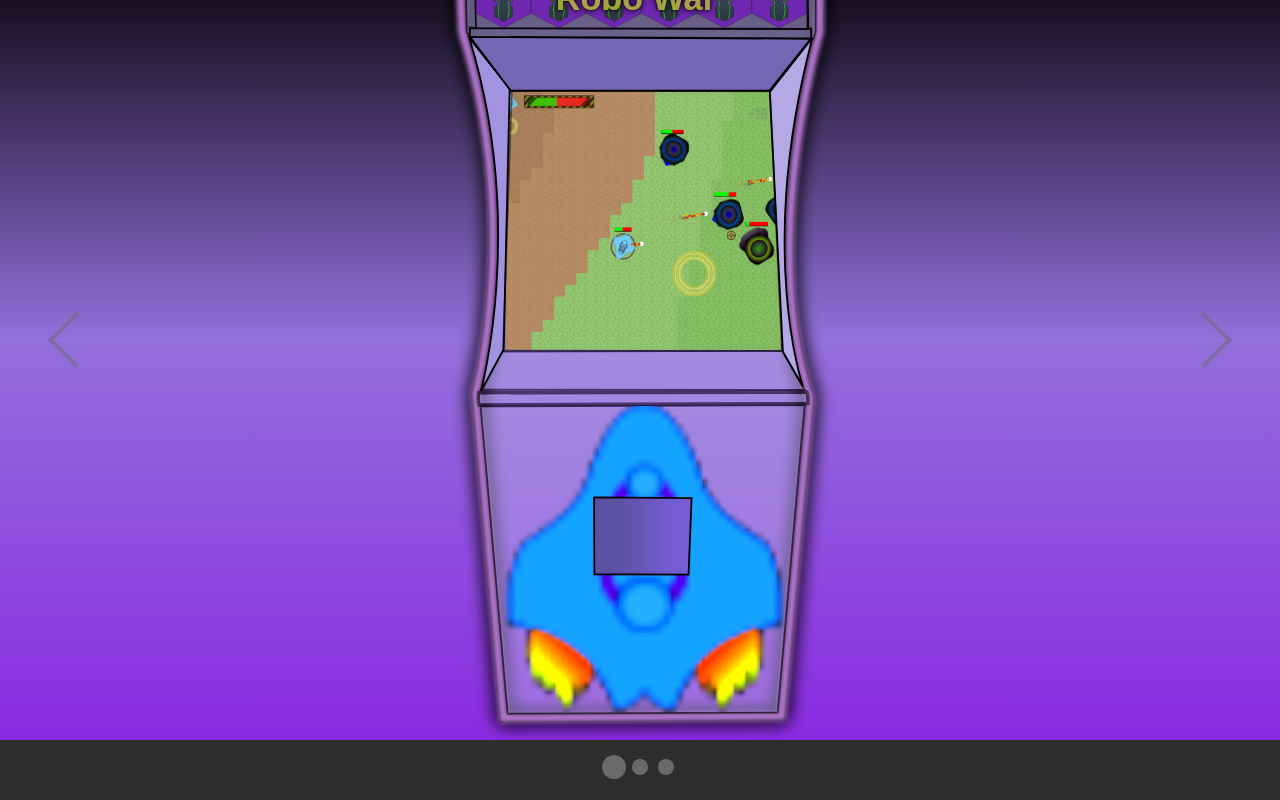
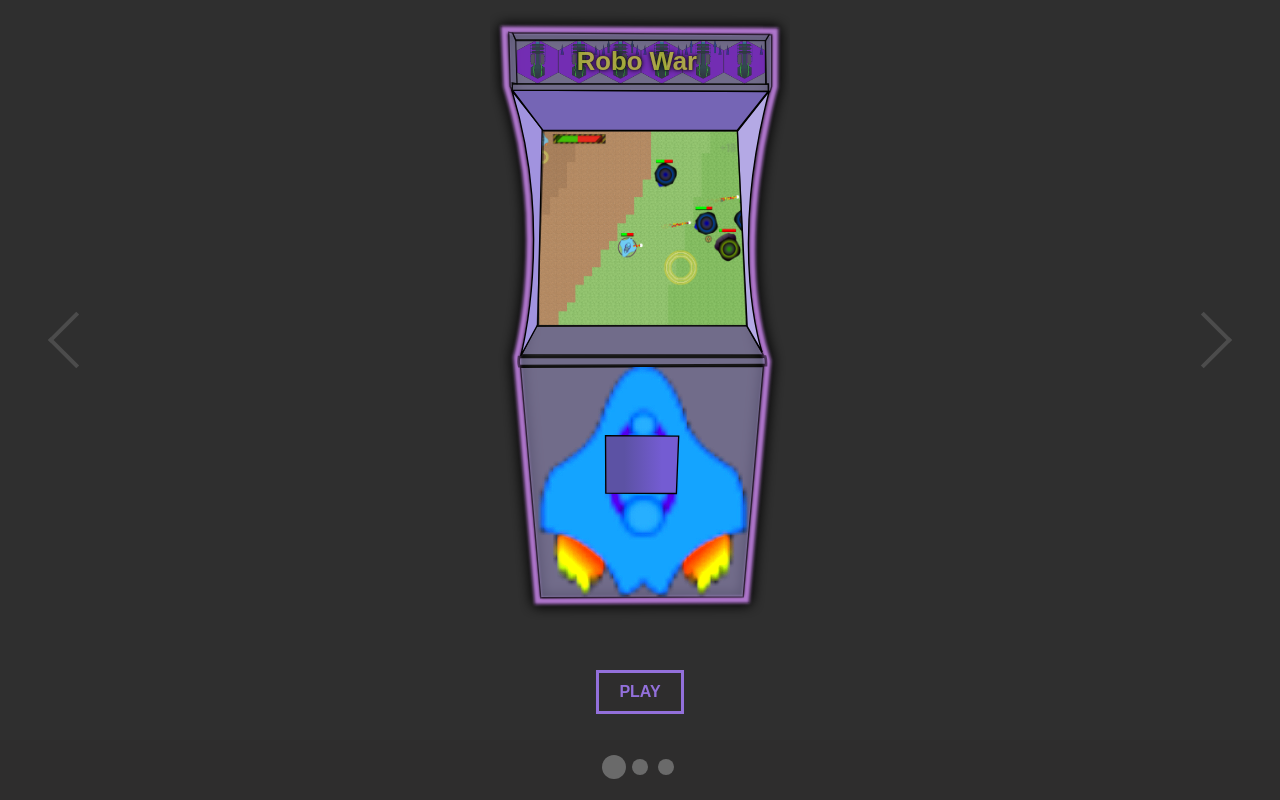
Before and after one commit to Jaxsbr/GameArcade, a React (Create React App) app: page / in a window 1280 px wide. Built offline with nearby package versions, Linux system fonts and the light colour scheme.

Commit message:
smaller arcade machine and play button

```diff
--- a/src/App.css
+++ b/src/App.css
@@ -9,3 +9,25 @@
   z-index: 0;
   text-align: 'center';
 }
+
+.arcade-machine-game-url {
+  text-align: center;
+}
+
+.arcade-machine-game-url a {
+  text-decoration: none;
+  color: #9370DB;
+  font-family: Arial, sans-serif;
+  font-weight: bold;
+  text-transform: uppercase;
+  display: inline-block;
+  border: 3px solid #9370DB;
+  padding: 10px 20px;
+  background-color: #2e2d2d;
+  transition: all 0.3s ease;
+} .arcade-machine-game-url a:hover {
+    border: 3px solid #8A2BE2;
+    background-color: #111;
+    color: #8A2BE2;
+    transform: translateY(-2px);
+}
--- a/src/ArcadeMachineSlider.tsx
+++ b/src/ArcadeMachineSlider.tsx
@@ -12,9 +12,16 @@ const ArcadeMachineSlider: FunctionComponent = () => {
       animation='cubeAnimation'
       className='arcade-machine'>
       {arcadeMachines.map((arcadeMachine, index) => (
-          <div key={index} className='arcade-machine-container' style={{ background: arcadeMachine.background}}>
+        <>
+          {/* <div key={index} className='arcade-machine-container' style={{ background: arcadeMachine.background}}> */}
+          <div key={index} className='arcade-machine-container' style={{ backgroundColor: 'transparent'}}>
             {arcadeMachine.reactElement}
           </div>
+          {/* TODO: Apply style from arcadeMachine.buttonStyles */}
+          <div key={`${index}-gameUrl`} className='arcade-machine-game-url'>
+            <a href={arcadeMachine.gameUrl}>Play</a>
+          </div>
+        </>
       ))}
     </AwesomeSlider>
   );
--- a/src/ArcadeMachines.tsx
+++ b/src/ArcadeMachines.tsx
@@ -4,8 +4,8 @@ import { ArcadeMachineType } from './types/ArcadeMachineType';
 
 const arcadeMachines: Array<ArcadeMachineType> = [
     {
-      reactElement: <RoboWar width='400' height='900' />,
-      gameUrl: 'https://example.com/game1',
+      reactElement: <RoboWar width='300' height='700' />,
+      gameUrl: 'https://jaxsbr.github.io/RoboWar/',
       background: 'linear-gradient(to bottom, #000000, #9370DB, #8A2BE2)'
     },
     {
```
